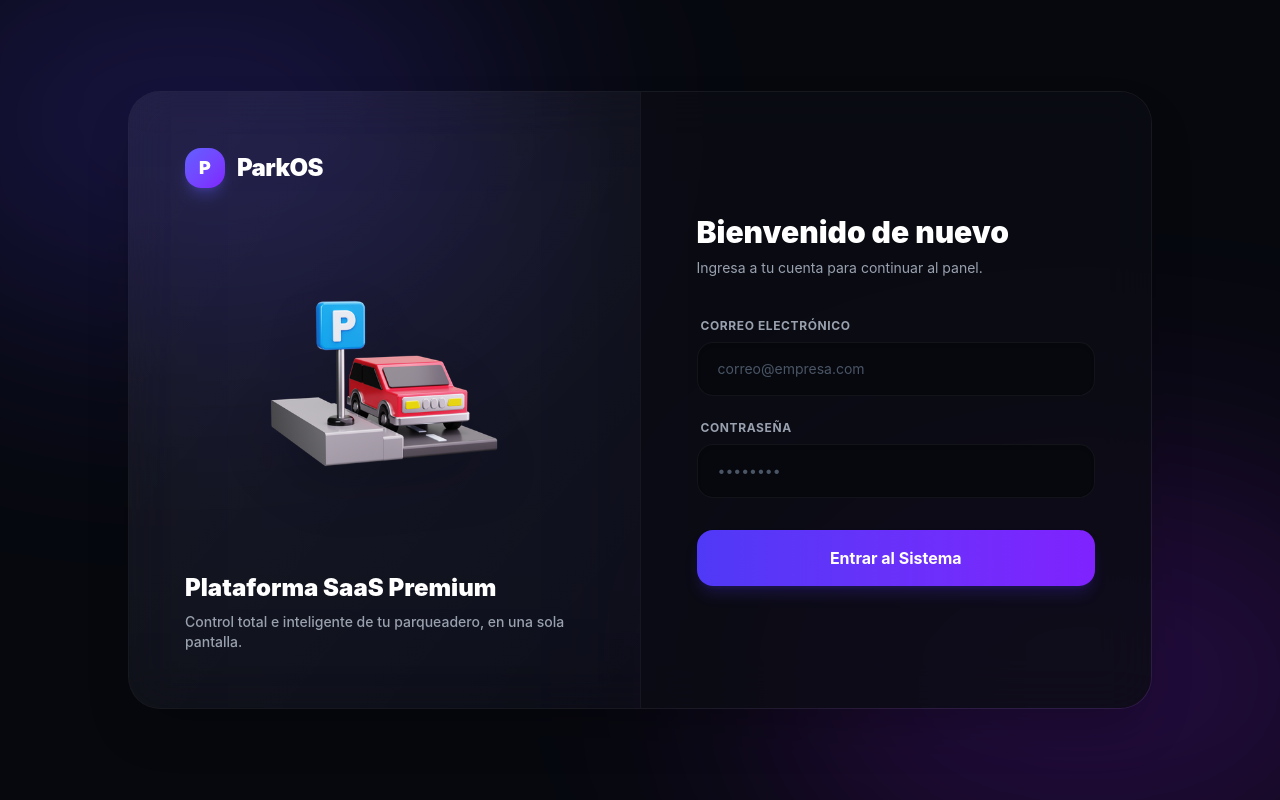
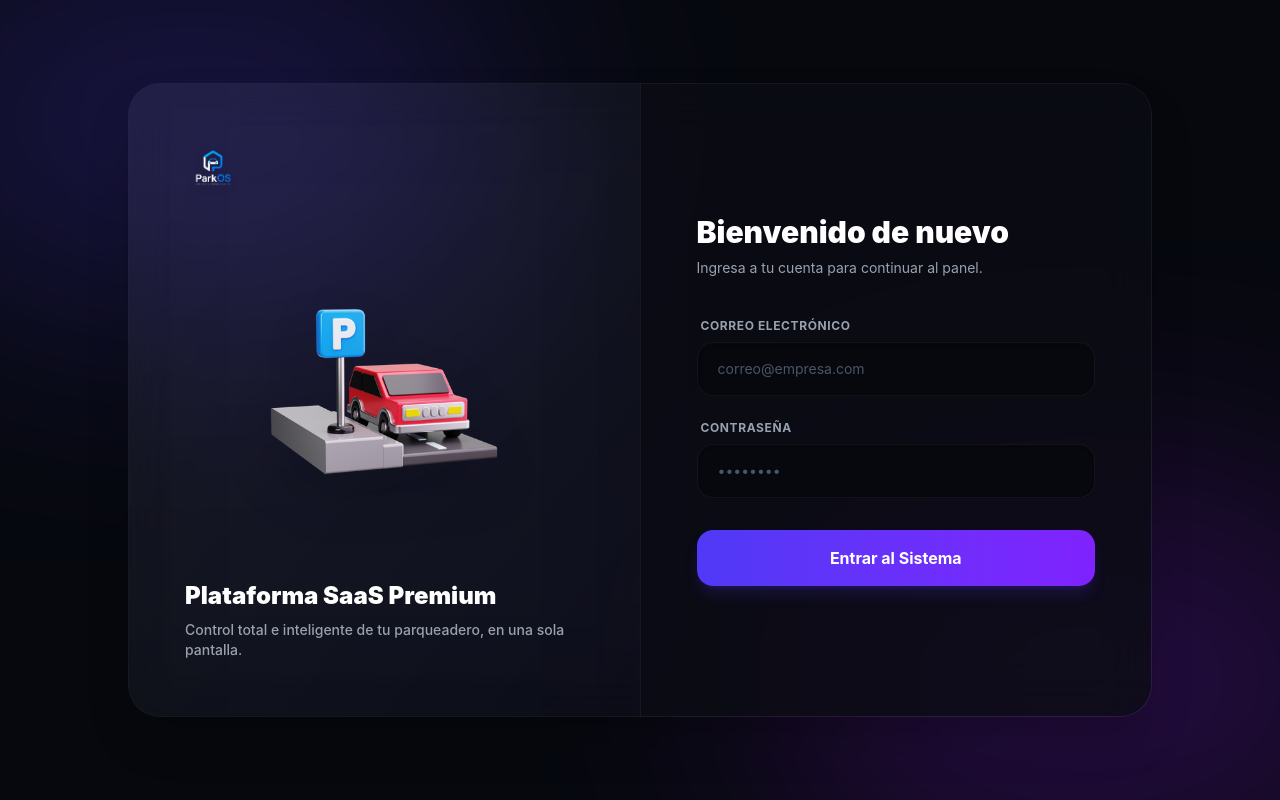
Before and after one commit to RaveenSoftware/ParkOS, a React (Vite) app in the folder frontend/: page /login in a window 1280 px wide. Built offline with nearby package versions, Linux system fonts and the light colour scheme.

Commit message:
feat: replace generic login text with custom tenant logo

```diff
--- a/frontend/src/pages/Login.jsx
+++ b/frontend/src/pages/Login.jsx
@@ -49,9 +49,8 @@ export default function Login() {
           <div className="absolute inset-0 bg-indigo-500/5 blur-[80px] pointer-events-none" />
 
           {/* Logo */}
-          <div className="flex items-center justify-center lg:justify-start gap-3 relative z-10 mb-8 lg:mb-0">
-            <div className="w-10 h-10 rounded-2xl bg-gradient-to-br from-indigo-500 to-violet-600 flex items-center justify-center text-white font-black text-lg shadow-lg shadow-indigo-500/30">P</div>
-            <span className="text-white font-black text-2xl tracking-tight">ParkOS</span>
+          <div className="flex items-center justify-center lg:justify-start relative z-10 mb-8 lg:mb-0">
+            <img src="/logo.png" alt="Tenant Logo" className="h-12 lg:h-14 object-contain drop-shadow-lg" />
           </div>
 
           {/* 3D Illustration */}
```
Also changed, not shown: frontend/public/Logo.png (added).
